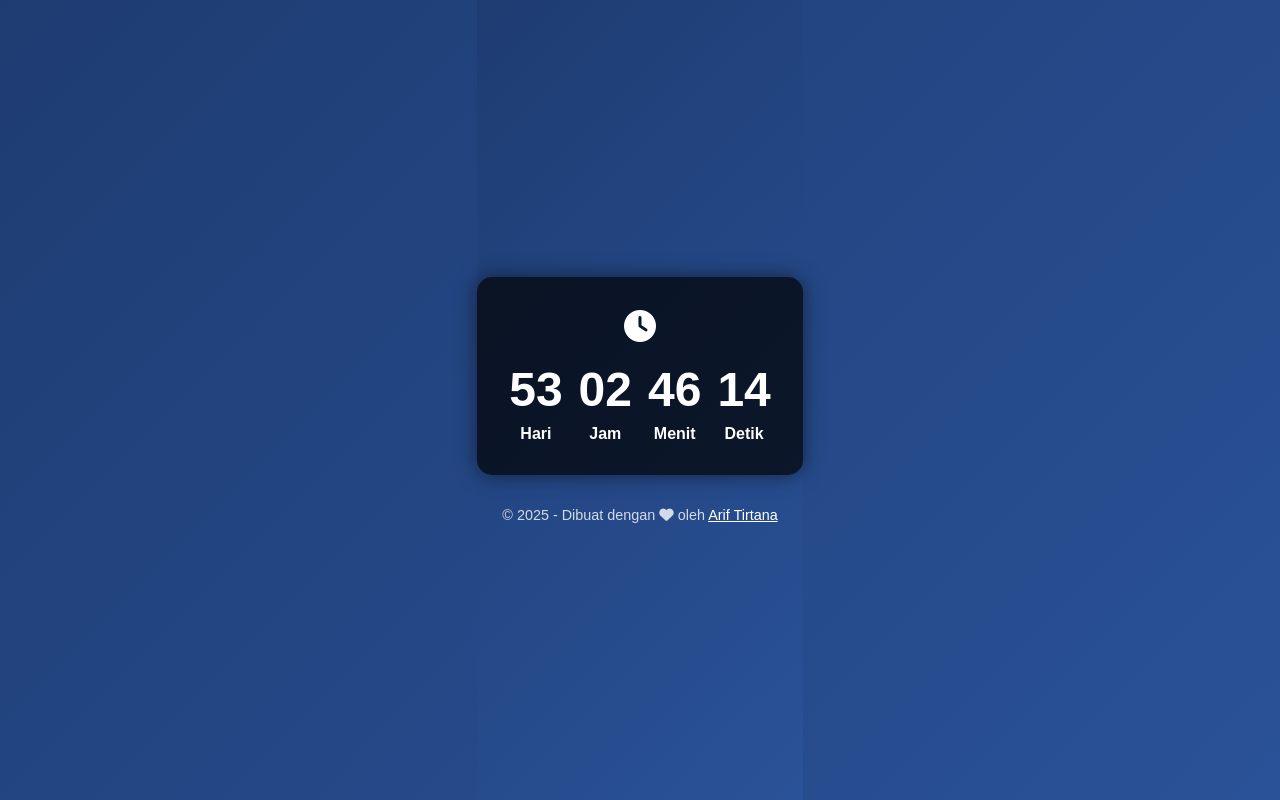
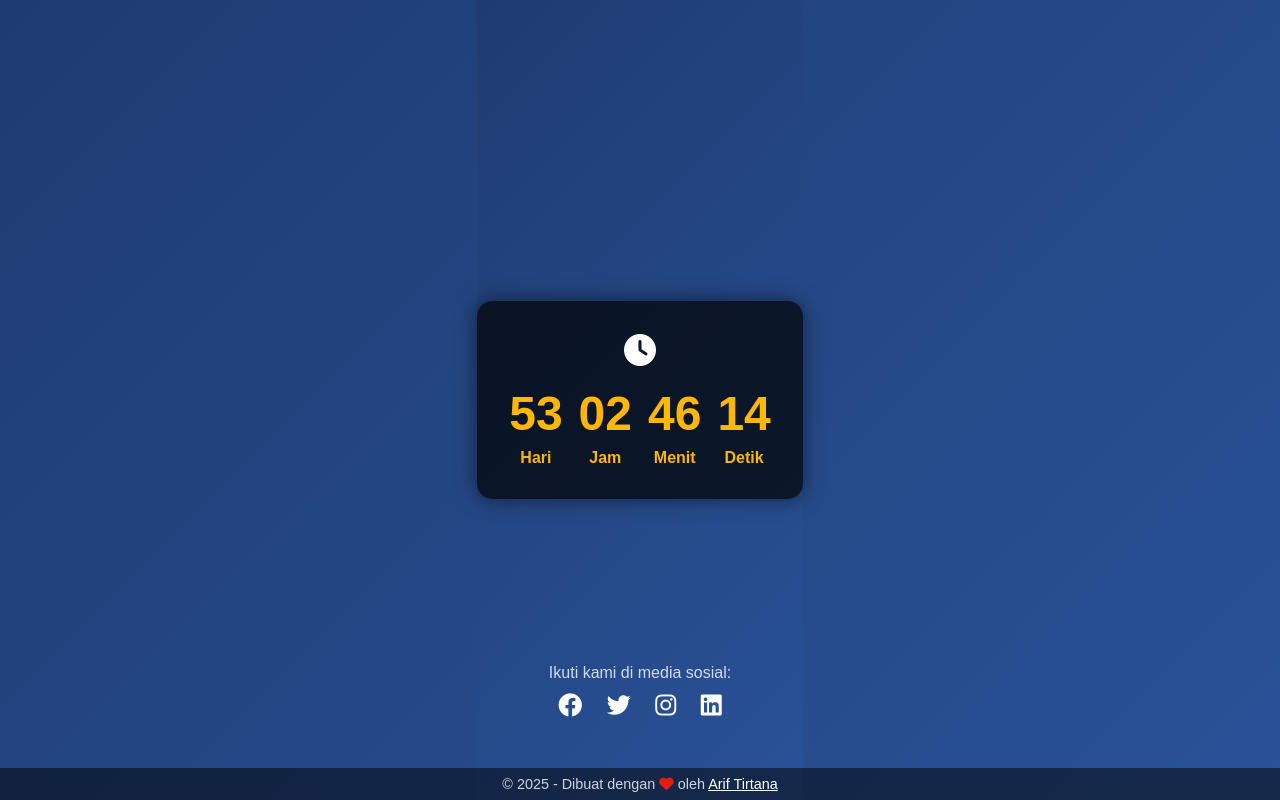
Before and after one commit to kolonisemut-app/kolonisemut.github.io, a plain HTML site: page index.html in a window 1280 px wide. Drawn offline with Linux system fonts and the light colour scheme.

Commit message:
Update index.html

```diff
--- a/index.html
+++ b/index.html
@@ -3,7 +3,9 @@
 <head>
     <meta charset="UTF-8">
     <meta name="viewport" content="width=device-width, initial-scale=1.0">
-    <title>Koloni Semut 🐜</title>
+    <meta name="description" content="Aplikasi Koloni Semut yang masih dalam tahap pengembangan">
+    <meta name="keywords" content="countdown, aplikasi, Koloni Semut, ant-colony, Arif Tirtana">
+    <title>Koloni Semut</title>
     <link rel="stylesheet" href="https://cdnjs.cloudflare.com/ajax/libs/font-awesome/6.0.0/css/all.min.css">
     <style>
         body, html {
@@ -17,6 +19,7 @@
             justify-content: center;
             align-items: center;
             flex-direction: column;
+            position: relative;
         }
 
         /* Loading Screen */
@@ -60,7 +63,7 @@
 
         .progress {
             height: 100%;
-            background: white;
+            background: #ffb700;
             width: 0%;
             border-radius: 5px;
             transition: width 0.1s linear;
@@ -73,13 +76,14 @@
             padding: 2rem;
             border-radius: 15px;
             box-shadow: 0 0 20px rgba(0, 0, 0, 0.5);
-            display: none; /* Sembunyikan konten utama saat loading */
+            display: none;
         }
 
         .countdown-timer {
             font-size: 3rem;
             font-weight: bold;
             display: flex;
+            color: #ffb700;
             justify-content: center;
             gap: 1rem;
         }
@@ -101,13 +105,67 @@
         }
 
         footer {
-            margin-top: 2rem;
+            position: fixed;
+            bottom: 0;
+            width: 100%;
+            text-align: center;
             font-size: 0.9rem;
             color: rgba(255, 255, 255, 0.8);
+            background: rgba(0, 0, 0, 0.5);
+            padding: 0.5rem 0;
         }
-.me {
-color: #fff;
-}
+
+        footer i {
+            margin-top: 0;
+            font-size: 0.9rem;
+            color: #e61e10;
+        }
+
+        .me {
+            color: #fff;
+        }
+
+        /* Social Links */
+        .social-links {
+            position: fixed;
+            bottom: 80px;
+            width: 100%;
+            text-align: center;
+            z-index: 100;
+        }
+
+        .social-links p {
+            margin-bottom: 10px;
+            font-size: 1rem;
+            color: rgba(255, 255, 255, 0.8);
+        }
+
+        .social-links a {
+            color: white;
+            font-size: 1.5rem;
+            margin: 0 10px;
+            transition: color 0.3s ease;
+        }
+
+        .social-links a:hover {
+            color: #ffb700;
+        }
+
+        /* Responsive Design */
+        @media (max-width: 600px) {
+            .countdown-timer {
+                font-size: 2rem;
+                gap: 0.5rem;
+            }
+
+            .countdown-item {
+                min-width: 60px;
+            }
+
+            .social-links {
+                bottom: 60px;
+            }
+        }
     </style>
 </head>
 <body>
@@ -150,8 +208,17 @@ color: #fff;
     </div>
 
     <footer>
-        &copy; <span id="year"></span> - Dibuat dengan <i class="fas fa-heart"></i> oleh <a href="https://ariftirtana.my.id" class="me" target="_blank" >Arif Tirtana</a>
+        &copy; <span id="year"></span> - Dibuat dengan <i class="fas fa-heart"></i> oleh <a href="https://ariftirtana.my.id" class="me" target="_blank" rel="noopener noreferrer">Arif Tirtana</a>
     </footer>
+
+    <!-- Social Links -->
+    <div class="social-links">
+        <p>Ikuti kami di media sosial:</p>
+        <a href="https://facebook.com" target="_blank" rel="noopener noreferrer" aria-label="Facebook"><i class="fab fa-facebook"></i></a>
+        <a href="https://twitter.com" target="_blank" rel="noopener noreferrer" aria-label="Twitter"><i class="fab fa-twitter"></i></a>
+        <a href="https://instagram.com" target="_blank" rel="noopener noreferrer" aria-label="Instagram"><i class="fab fa-instagram"></i></a>
+        <a href="https://linkedin.com" target="_blank" rel="noopener noreferrer" aria-label="LinkedIn"><i class="fab fa-linkedin"></i></a>
+    </div>
 
     <script>
         // Simulasi Loading Screen
@@ -168,10 +235,10 @@ color: #fff;
 
             if (progress >= 100) {
                 clearInterval(intervalLoading);
-                loadingScreen.style.display = 'none'; // Sembunyikan loading screen
-                countdownContainer.style.display = 'block'; // Tampilkan konten utama
+                loadingScreen.style.display = 'none';
+                countdownContainer.style.display = 'block';
             }
-        }, 50); // Durasi total 5 detik (100 * 50ms)
+        }, 50);
 
         // Set tanggal target countdown
         const targetDate = new Date("May 11, 2025 23:59:59").getTime();
@@ -181,19 +248,16 @@ color: #fff;
             const now = new Date().getTime();
             const distance = targetDate - now;
 
-            // Hitung hari, jam, menit, dan detik
             const days = Math.floor(distance / (1000 * 60 * 60 * 24));
             const hours = Math.floor((distance % (1000 * 60 * 60 * 24)) / (1000 * 60 * 60));
             const minutes = Math.floor((distance % (1000 * 60 * 60)) / (1000 * 60));
             const seconds = Math.floor((distance % (1000 * 60)) / 1000);
 
-            // Tampilkan hasil di elemen HTML
             document.getElementById("days").innerText = String(days).padStart(2, "0");
             document.getElementById("hours").innerText = String(hours).padStart(2, "0");
             document.getElementById("minutes").innerText = String(minutes).padStart(2, "0");
             document.getElementById("seconds").innerText = String(seconds).padStart(2, "0");
 
-            // Jika countdown selesai, tampilkan pesan
             if (distance < 0) {
                 clearInterval(intervalCountdown);
                 document.getElementById("countdown").innerHTML = "<span>Waktu Habis!</span>";
```
